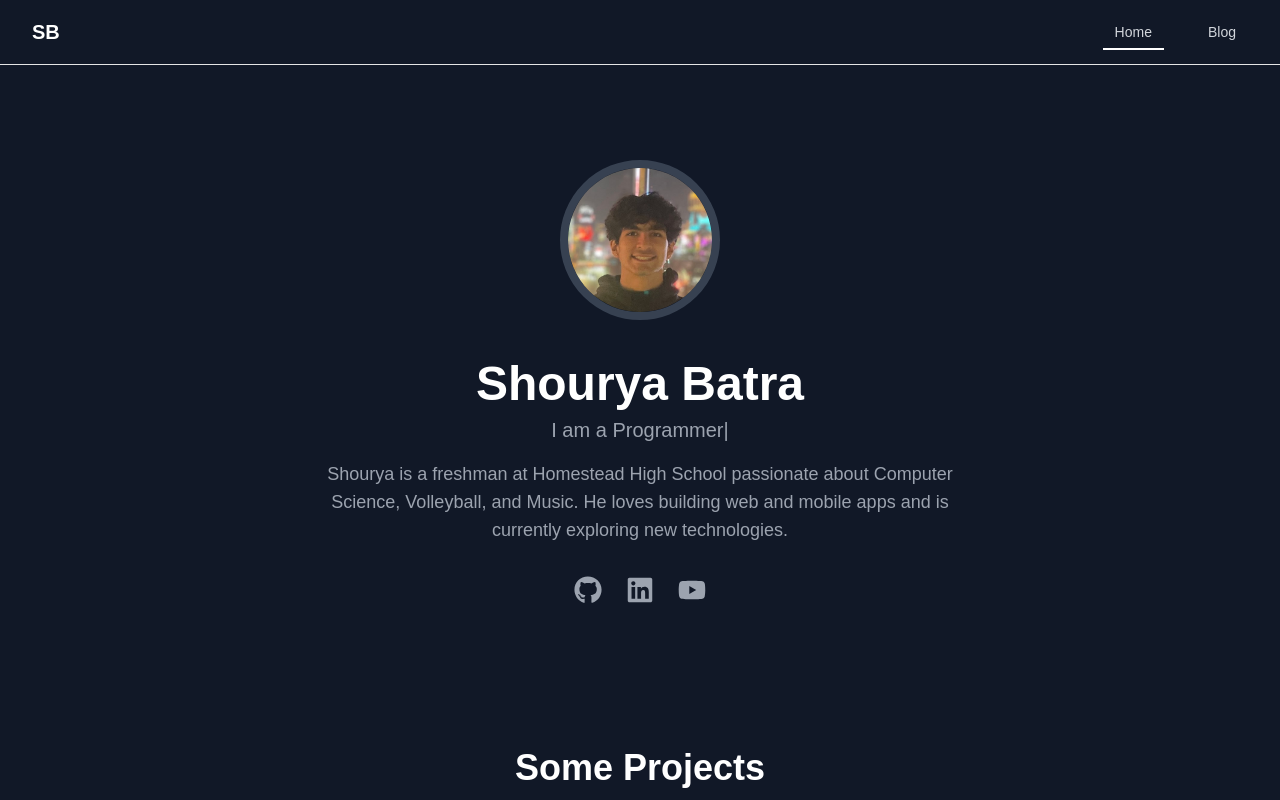
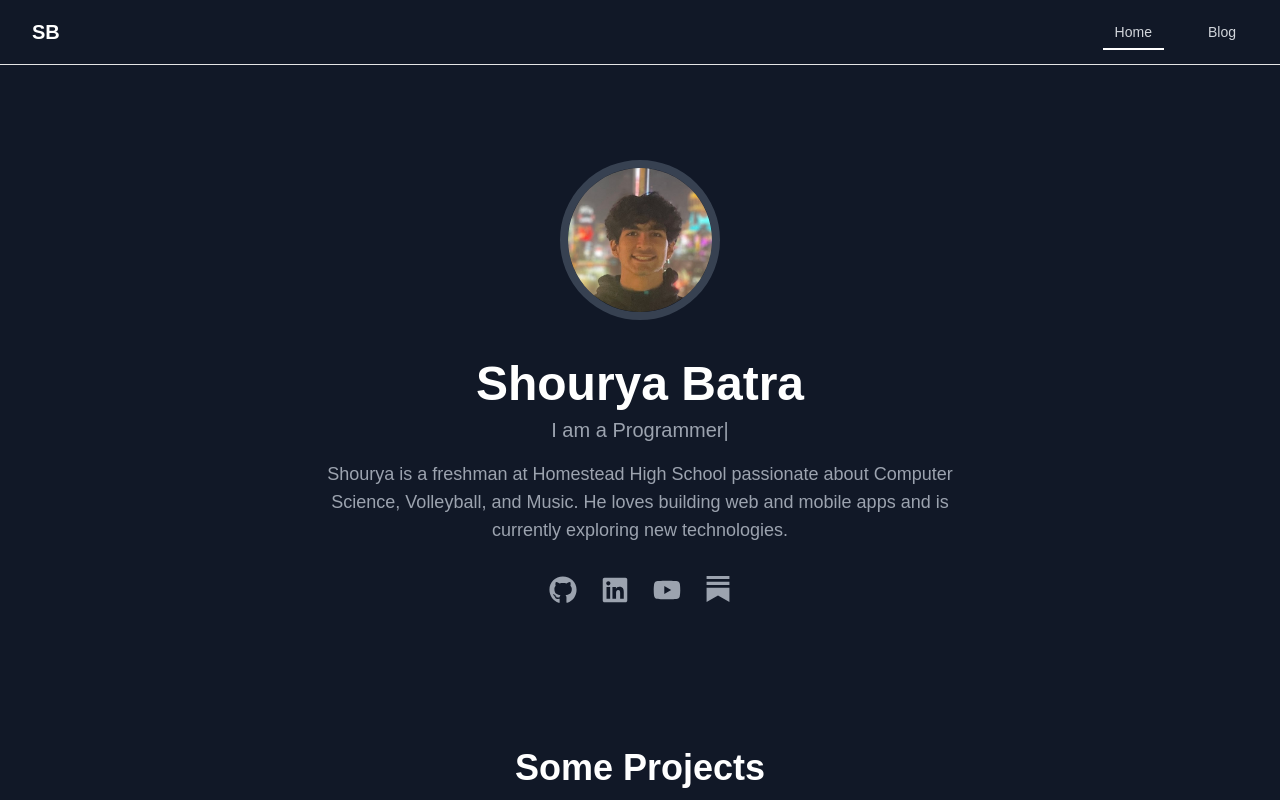
Before and after one commit to ShouryaBatra/personal-website, a Next.js app: page / in a window 1280 px wide. Shown: the top 800 px of the page. Built offline with nearby package versions, Linux system fonts and the light colour scheme.

Commit message:
substack icon/link

```diff
--- a/src/components/Footer.jsx
+++ b/src/components/Footer.jsx
@@ -1,6 +1,7 @@
 import { motion, AnimatePresence } from "framer-motion";
 import { useState } from "react";
 import { FaGithub, FaLinkedin, FaYoutube } from "react-icons/fa";
+import { SiSubstack } from "react-icons/si";
 
 const Footer = () => {
   const [showEasterEgg, setShowEasterEgg] = useState(false);
@@ -48,6 +49,14 @@
         >
           <FaYoutube size={24} />
         </a>
+        <a
+          href="https://shouryabatra.substack.com/"
+          target="_blank"
+          rel="noopener noreferrer"
+          className="hover:text-white transition-colors"
+        >
+          <SiSubstack size={22} />
+        </a>
       </div>
 
       {/* Easter egg */}
--- a/src/components/Header.jsx
+++ b/src/components/Header.jsx
@@ -1,6 +1,7 @@
 import { motion } from "framer-motion";
 import me from "../assets/me.jpg";
 import { FaGithub, FaLinkedin, FaYoutube } from "react-icons/fa";
+import { SiSubstack } from "react-icons/si";
 import Image from "next/image";
 import { useState } from "react";
 import { TypeAnimation } from "react-type-animation";
@@ -117,6 +118,14 @@
         >
           <FaYoutube size={28} />
         </a>
+        <a
+          href="https://shouryabatra.substack.com/"
+          target="_blank"
+          rel="noopener noreferrer"
+          className="text-gray-400 hover:text-white transition-colors"
+        >
+          <SiSubstack size={26} />
+        </a>
       </div>
     </header>
   );
```
